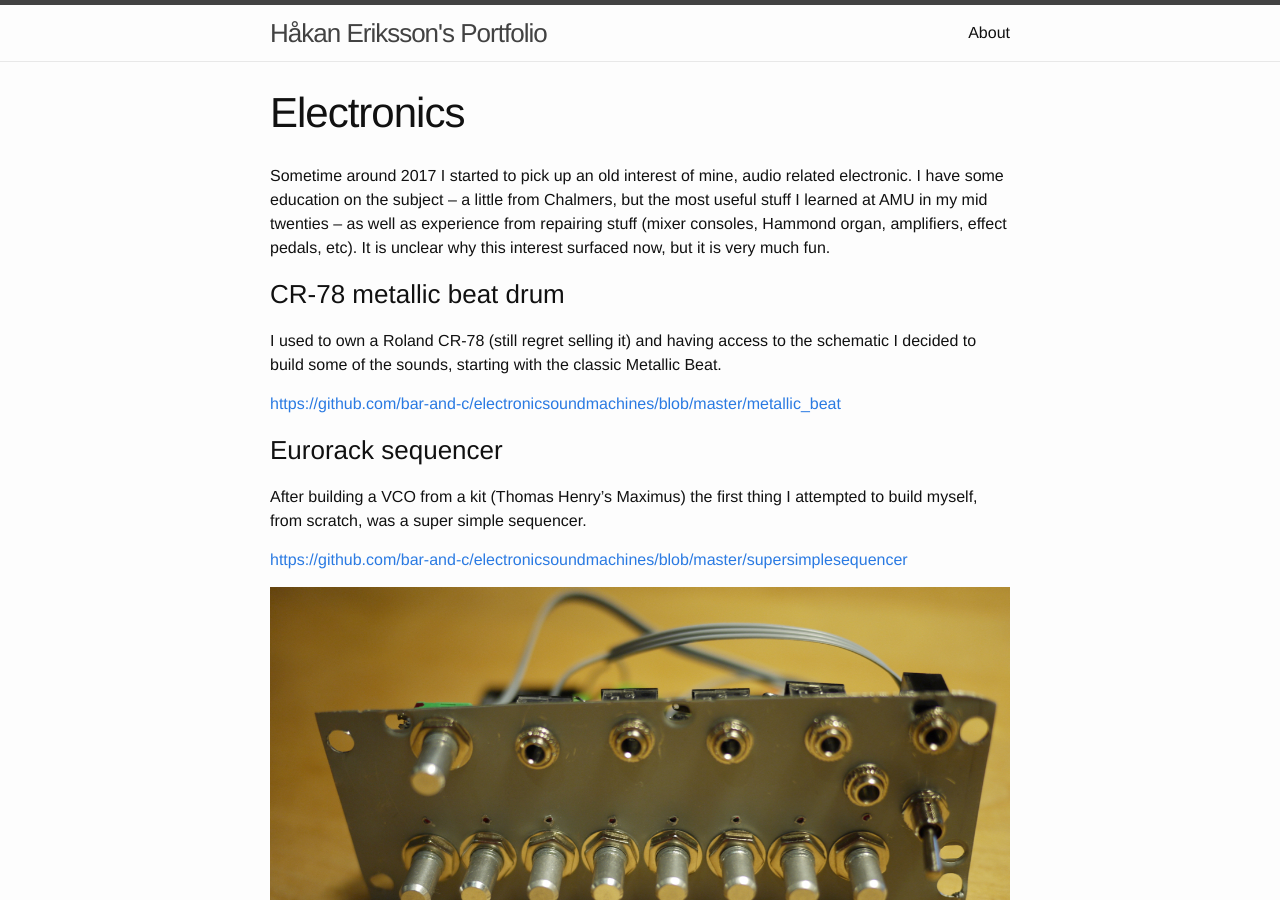
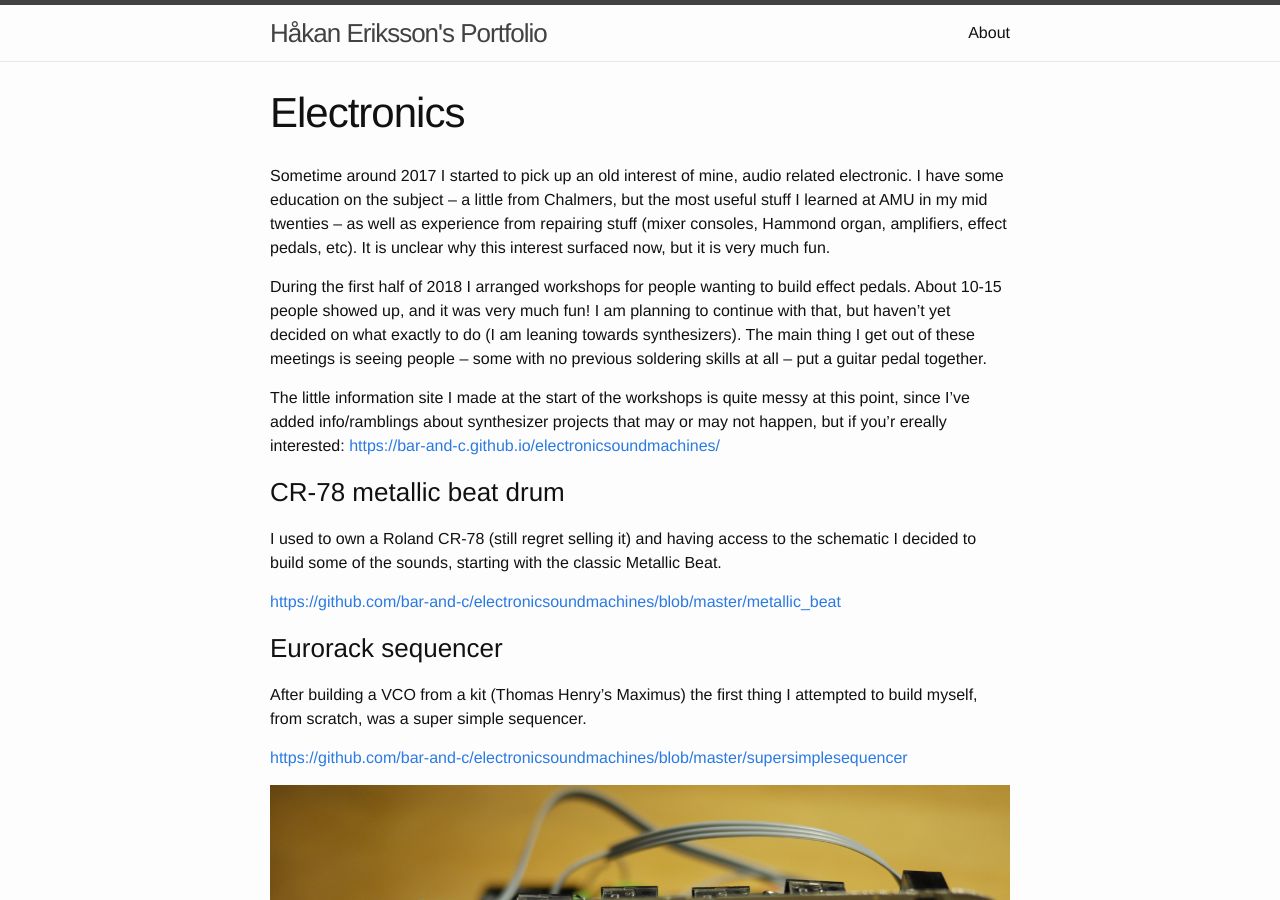
Before and after one commit to bar-and-c/bar-and-c.github.io, a Jekyll site: the page built from electronics/index.md, in a window 1280 px wide and 900 px high. Built offline with Jekyll 4.4.1, drawn with Linux system fonts in a browser that asks for light colours.

Commit message:
Add a little about Electronic Sound Machines

```diff
--- a/electronics/index.md
+++ b/electronics/index.md
@@ -6,6 +6,11 @@ permalink: /electronics/
 
 Sometime around 2017 I started to pick up an old interest of mine, audio related electronic. I have some education on the subject – a little from Chalmers, but the most useful stuff I learned at AMU in my mid twenties – as well as experience from repairing stuff (mixer consoles, Hammond organ, amplifiers, effect pedals, etc).
 It is unclear why this interest surfaced now, but it is very much fun.
+
+During the first half of 2018 I arranged workshops for people wanting to build effect pedals. About 10-15 people showed up, and it was very much fun! I am planning to continue with that, but haven't yet decided on what exactly to do (I am leaning towards synthesizers). The main thing I get out of these meetings is seeing people – some with no previous soldering skills at all – put a guitar pedal together.
+
+The little information site I made at the start of the workshops is quite messy at this point, since I've added info/ramblings about synthesizer projects that may or may not happen, but if you'r ereally interested: <https://bar-and-c.github.io/electronicsoundmachines/>
+
 
 ### CR-78 metallic beat drum
 I used to own a Roland CR-78 (still regret selling it) and having access to the schematic I decided to build some of the sounds, starting with the classic Metallic Beat.
```
